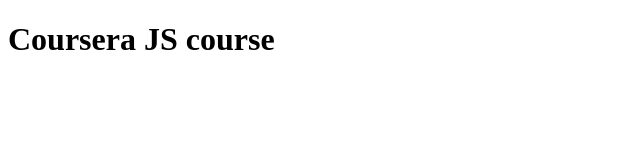
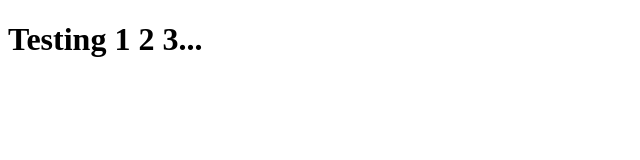
Before and after one commit to ayushishakya/ayushishakya.github.io, a plain HTML site: page index.html in a window 1280 px wide. Shown: the whole page, without its empty margins (0-640 px from the left). Drawn offline with Linux system fonts and the light colour scheme.

Commit message:
changed message

```diff
--- a/index.html
+++ b/index.html
@@ -1,9 +1,9 @@
 <!DOCTYPE html>
 <html>
 <head>
-	<title>Hello!</title>
+	<title>Coursera tutorial</title>
 </head>
 <body>
-	<h1>Coursera JS course</h1>
+	<h1>Testing 1 2 3...</h1>
 </body>
 </html>
```
